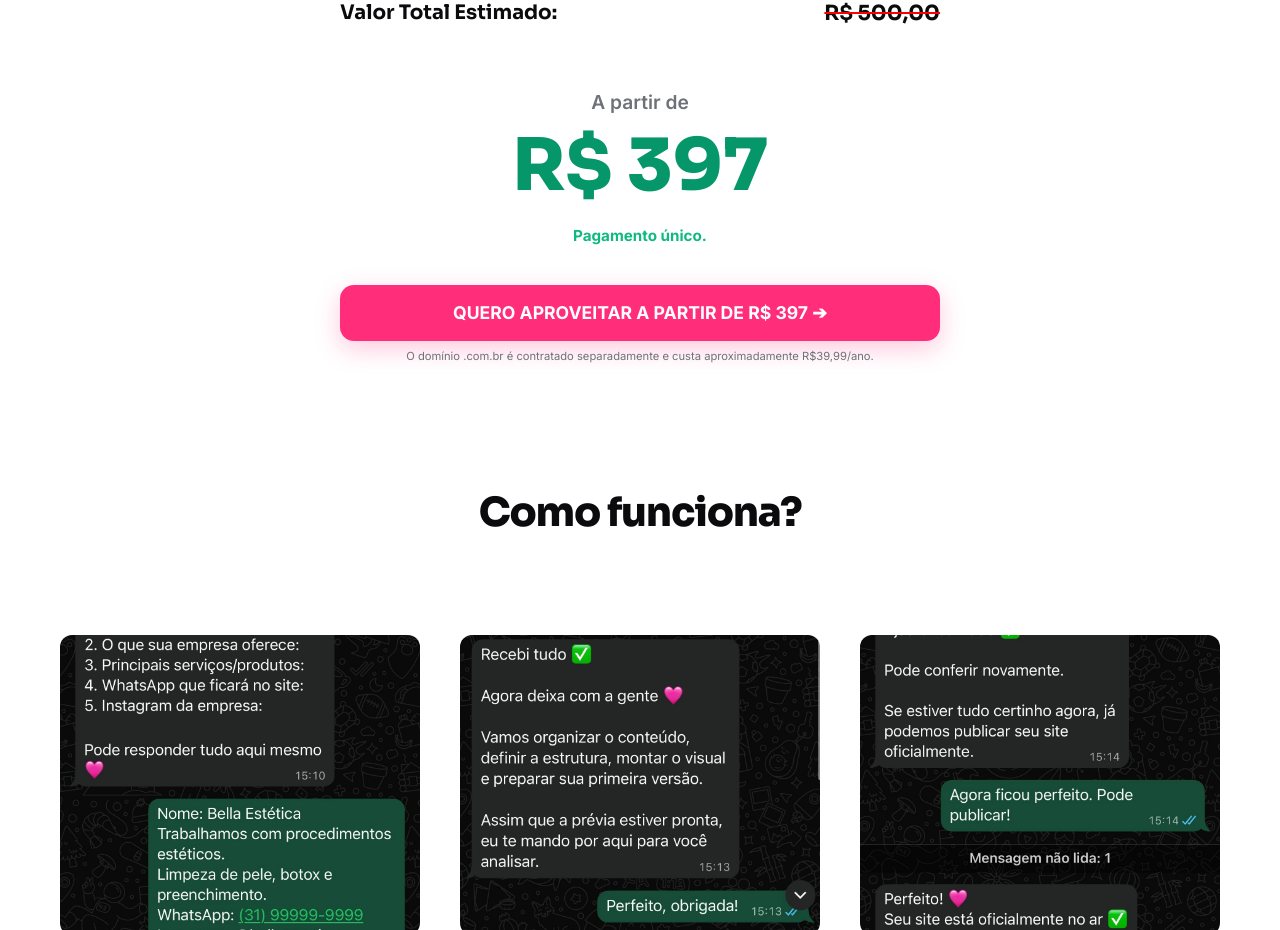
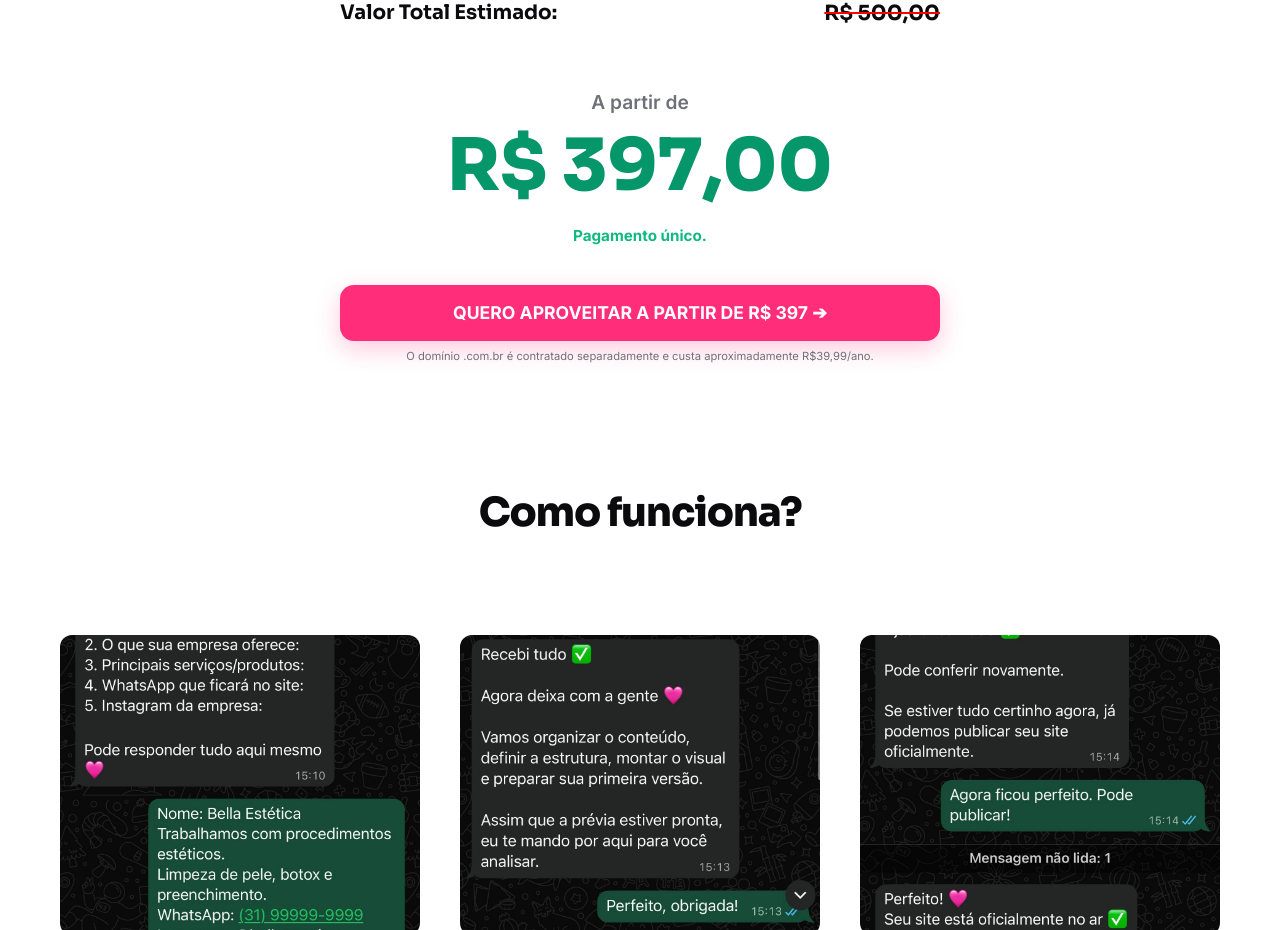
Before and after one commit to t0non/siteexpressbrasil, a Next.js app: page / in a window 1280 px wide. Shown: the part 2236-3166 px from the top of the page. Built offline with nearby package versions, Linux system fonts and the light colour scheme.

Commit message:
Adiciona centavos ao preco na secao de oferta

```diff
--- a/src/app/translations.ts
+++ b/src/app/translations.ts
@@ -31,7 +31,7 @@ export const translations = {
     offerItem7: "Publicação e Hospedagem Inicial",
     offerTotalEstimate: "Valor Total Estimado:",
     offerFrom: "A partir de",
-    offerPrice: "R$ 397",
+    offerPrice: "R$ 397,00",
     offerCondition: "Pagamento único.",
     formTitle: "Preencha para falar no WhatsApp:",
     formNamePlaceholder: "Seu nome",
@@ -126,7 +126,7 @@ export const translations = {
     offerItem7: "Initial Hosting & Publication",
     offerTotalEstimate: "Estimated Total Value:",
     offerFrom: "Starting at",
-    offerPrice: "$50",
+    offerPrice: "$70.00",
     offerCondition: "One-time payment.",
     formTitle: "Fill out to chat on WhatsApp:",
     formNamePlaceholder: "Your name",
```
